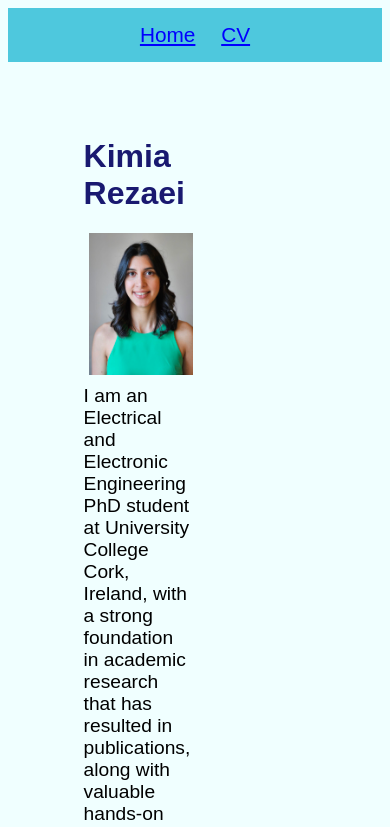
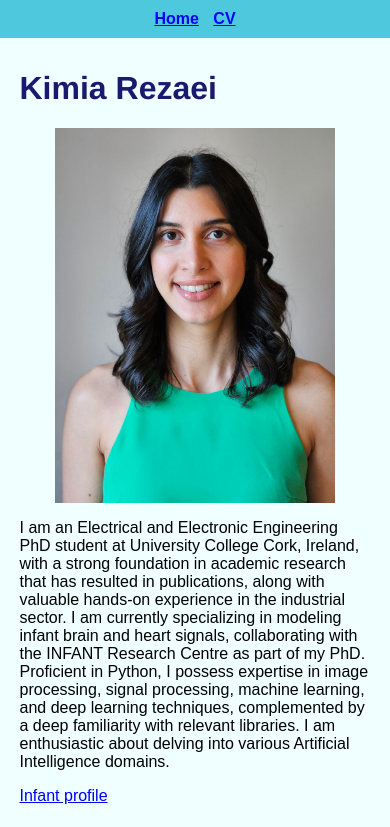
Before and after one commit to kimiarezaei/kimiarezaei.github.io, a plain HTML site: page index.html in a window 390 px wide. Shown: the top 827 px of the page. Drawn offline with Linux system fonts and the light colour scheme.

Commit message:
Update style.css

```diff
--- a/style.css
+++ b/style.css
@@ -1,13 +1,15 @@
 body {
     background-color: Azure;
     font-family: Arial, sans-serif;
+    margin: 0;
+    padding: 0;
 }
 
 h1 {
     color: MidnightBlue;
     font-size: 1.5em;
     text-align: left;
-    font-family: 'Halvetica', sans-serif;
+    font-family: 'Helvetica', sans-serif;
 }
 
 p {
@@ -25,49 +27,47 @@ a:visited {
 
 .profile-photo {
     float: right;
-    margin-left: 20px;
+    margin-left: 5%;
     margin-bottom: 10px;
+    max-width: 100%;
+    height: auto;
 }
 
 .content {
-    margin-left: 2cm;
-    margin-right: 5cm;
-    margin-top: 2cm;
-    margin-bottom: 2cm;
+    margin-left: 5%;
+    margin-right: 5%;
+    margin-top: 2em;
+    margin-bottom: 2em;
 }
 
 .title-size {
     font-size: 2em;
 }
 
-
 .content-CV {
-    margin-left: 2cm;
-    margin-right: 2cm;
-    margin-top: 2cm;
-    margin-bottom: 2cm;
+    margin-left: 5%;
+    margin-right: 5%;
+    margin-top: 2em;
+    margin-bottom: 2em;
 }
-
 
 .date {
     display: inline-block;
-    width: 150px;
-    /* Adjust the width as needed */
+    width: 100%;
     font-weight: bold;
     color: indigo;
 }
 
 .explanation {
     display: inline-block;
-    margin-left: 20px;
-    /* Adjust the margin as needed */
+    margin-left: 0;
 }
 
 .nav-style {
     background-color: #4ec8dd;
     text-align: center;
     font-size: 1.3em;
-    font-style: bold;
+    font-weight: bold;
     padding: 15px;
 }
 
@@ -75,3 +75,46 @@ a:visited {
     display: inline-block;
     margin: 0 10px;
 }
+
+/* Mobile-friendly styles */
+@media (max-width: 768px) {
+    h1 {
+        font-size: 1.2em;
+        /* Smaller font size for mobile */
+    }
+
+    p {
+        font-size: 1em;
+        /* Adjust paragraph font size */
+    }
+
+    .profile-photo {
+        float: none;
+        display: block;
+        margin: 0 auto 10px auto;
+        width: 80%;
+        /* Ensure profile photo scales for small screens */
+    }
+
+    .content,
+    .content-CV {
+        margin-left: 5%;
+        margin-right: 5%;
+    }
+
+    .date {
+        width: 100%;
+        margin-bottom: 10px;
+        /* Ensure space between date and explanation */
+    }
+
+    .nav-style {
+        font-size: 1em;
+        padding: 10px;
+    }
+
+    .nav-style a {
+        font-size: 1em;
+        margin: 0 5px;
+    }
+}
```
